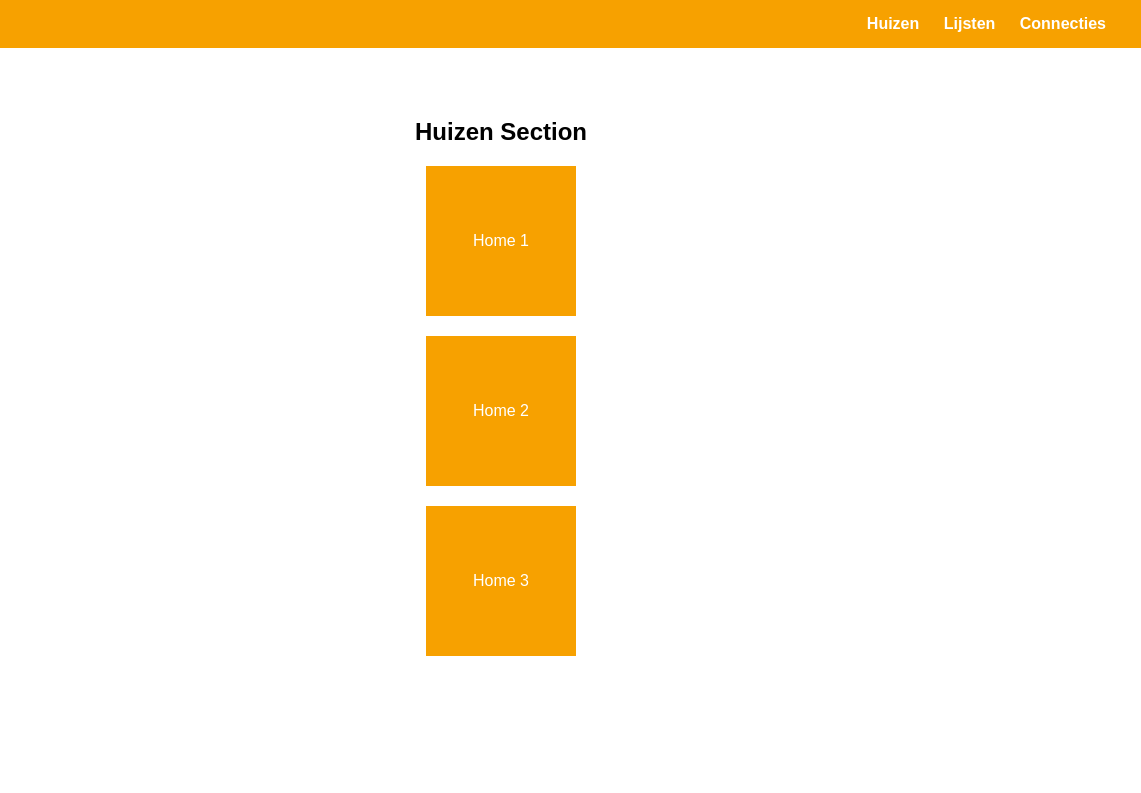
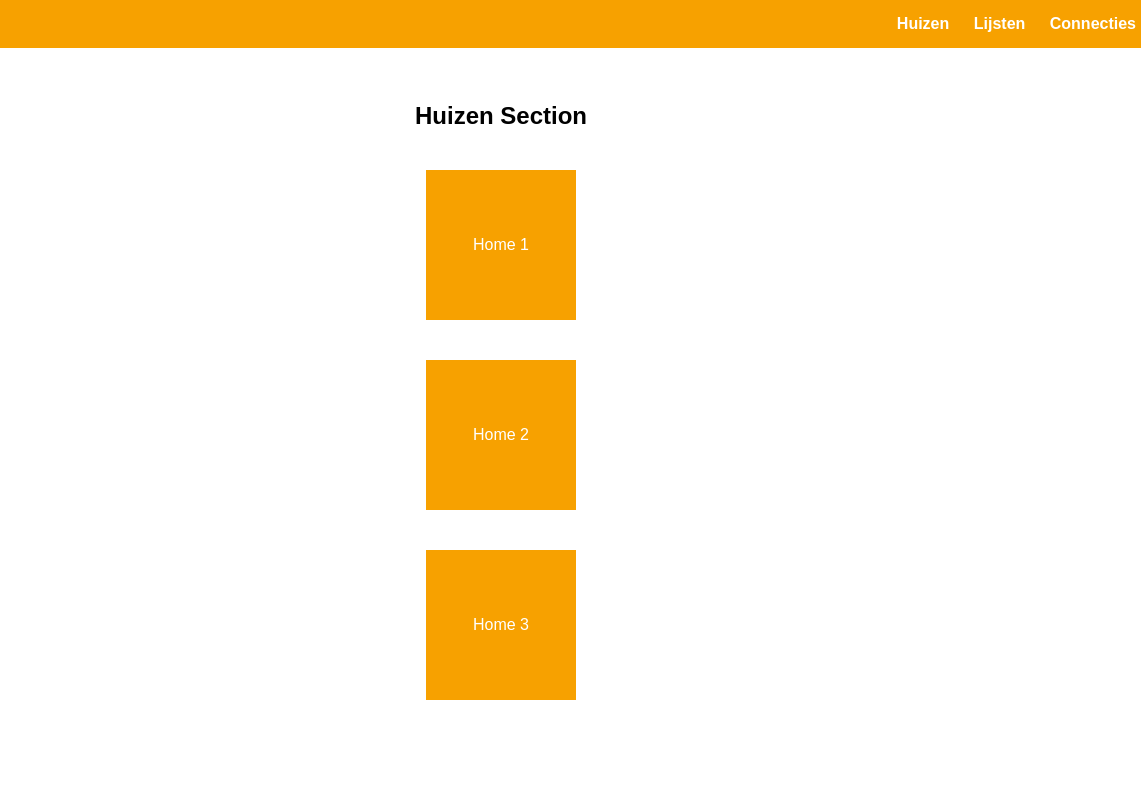
Before and after one commit to Treppord/funda-dev, a plain HTML site: page index.html in a window 1280 px wide. Shown: the top 793 px of the page, 139-1280 px from the left. Drawn offline with Linux system fonts and the light colour scheme.

Commit message:
Style (#1)

```diff
--- a/styles/styles.css
+++ b/styles/styles.css
@@ -23,6 +23,10 @@ header {
   display: flex;
   justify-content: space-between;
   align-items: center;
+  position: fixed;
+  width: 100%;
+  top: 0;
+  z-index: 1000;
 }
 
 nav ul {
@@ -43,6 +47,7 @@ nav a {
 }
 
 .content-section {
+  margin-top: 2em;
   flex: 1;
   display: flex;
   flex-direction: column;
@@ -60,7 +65,7 @@ nav a {
   color: var(--text-color);
   text-align: center;
   line-height: 150px;
-  margin-bottom: 20px;
+  margin: 20px;
 }
 
 footer {
```
